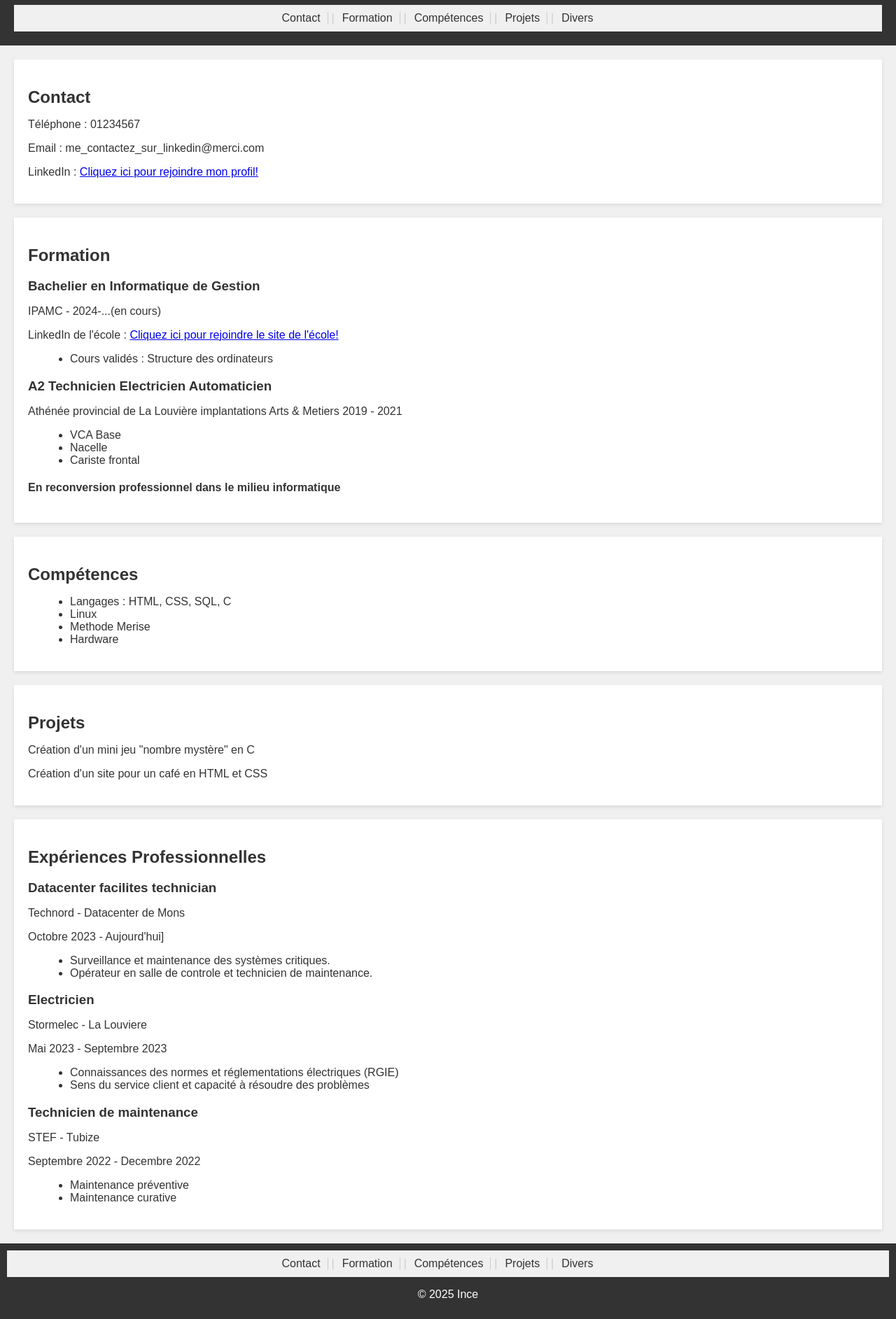
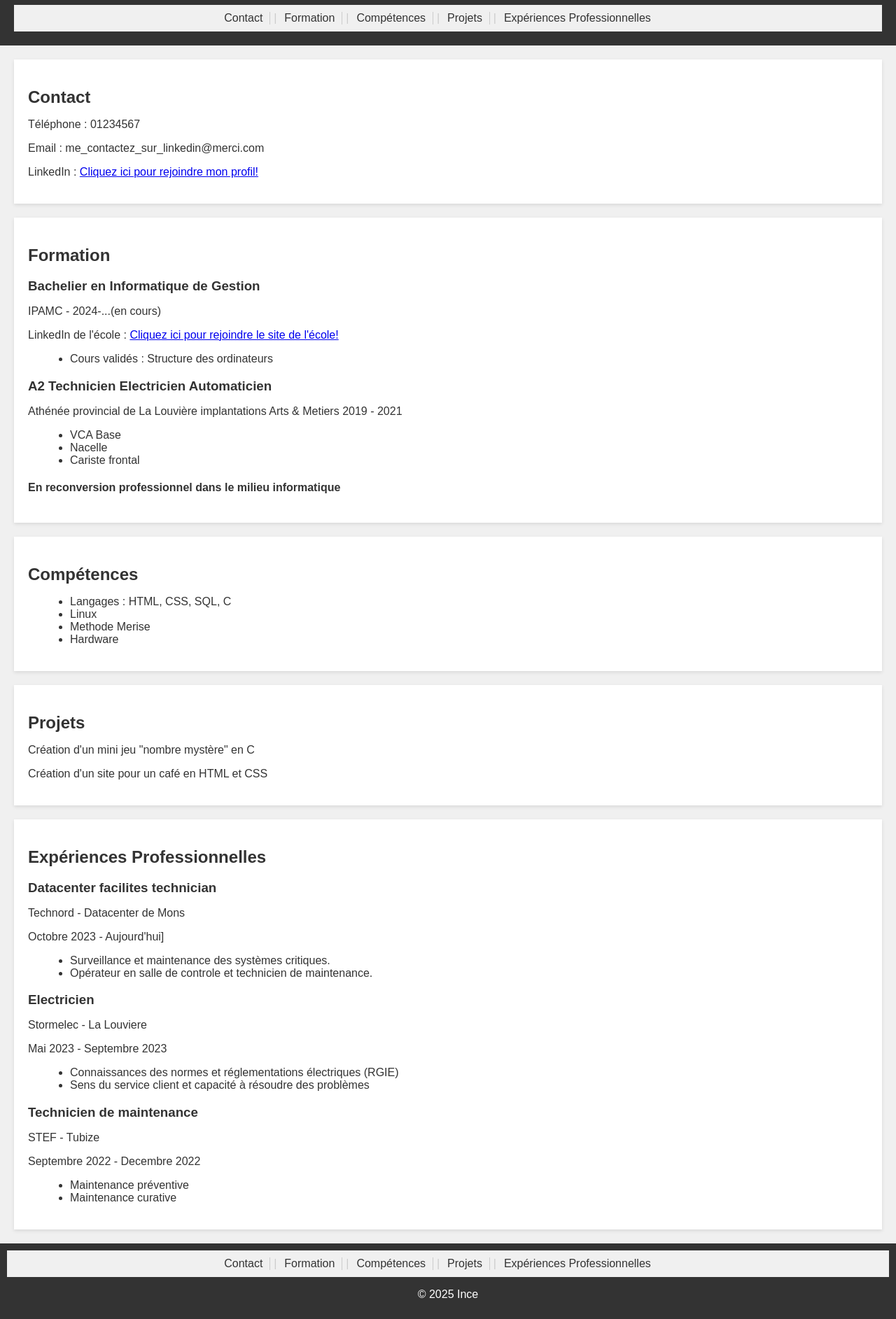
Before and after one commit to Gaki1453/CV, a plain HTML site: page index.html in a window 1280 px wide. Shown: the part 129-2014 px from the top of the page at 70% size. Drawn offline with Linux system fonts and the light colour scheme.

Commit message:
Update index.html

```diff
--- a/index.html
+++ b/index.html
@@ -43,7 +43,7 @@
                 <li><a href="#formation">Formation</a></li>
                 <li><a href="#competences">Compétences</a></li>
                 <li><a href="#projets">Projets</a></li>
-                <li><a href="#divers">Divers</a></li>
+                <li><a href="#divers">Expériences Professionnelles</a></li>
             </ul>
         </nav>
     </header>
@@ -121,7 +121,7 @@
                 <li><a href="#formation">Formation</a></li>
                 <li><a href="#competences">Compétences</a></li>
                 <li><a href="#projets">Projets</a></li>
-                <li><a href="#divers">Divers</a></li>
+                <li><a href="#divers">Expériences Professionnelles</a></li>
             </ul>
         </nav>
         <p>&copy; 2025 Ince</p>
```
